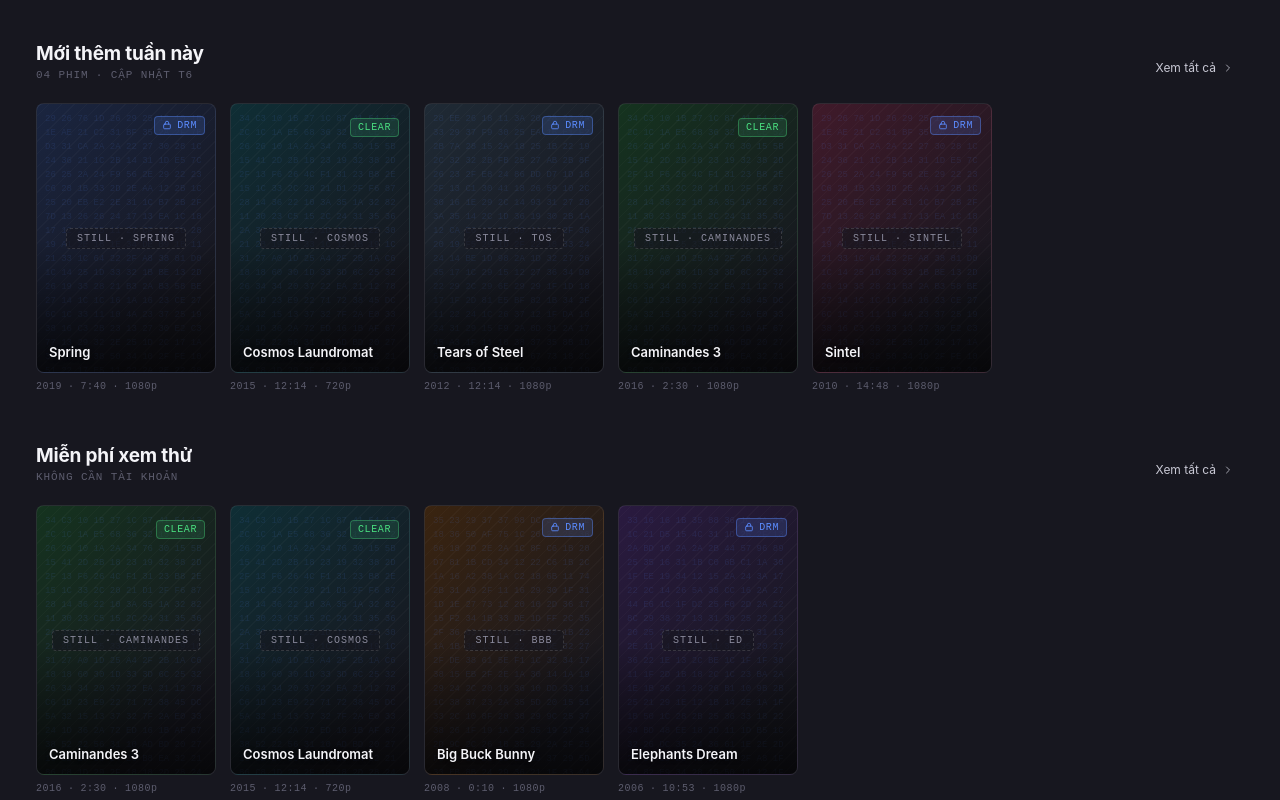
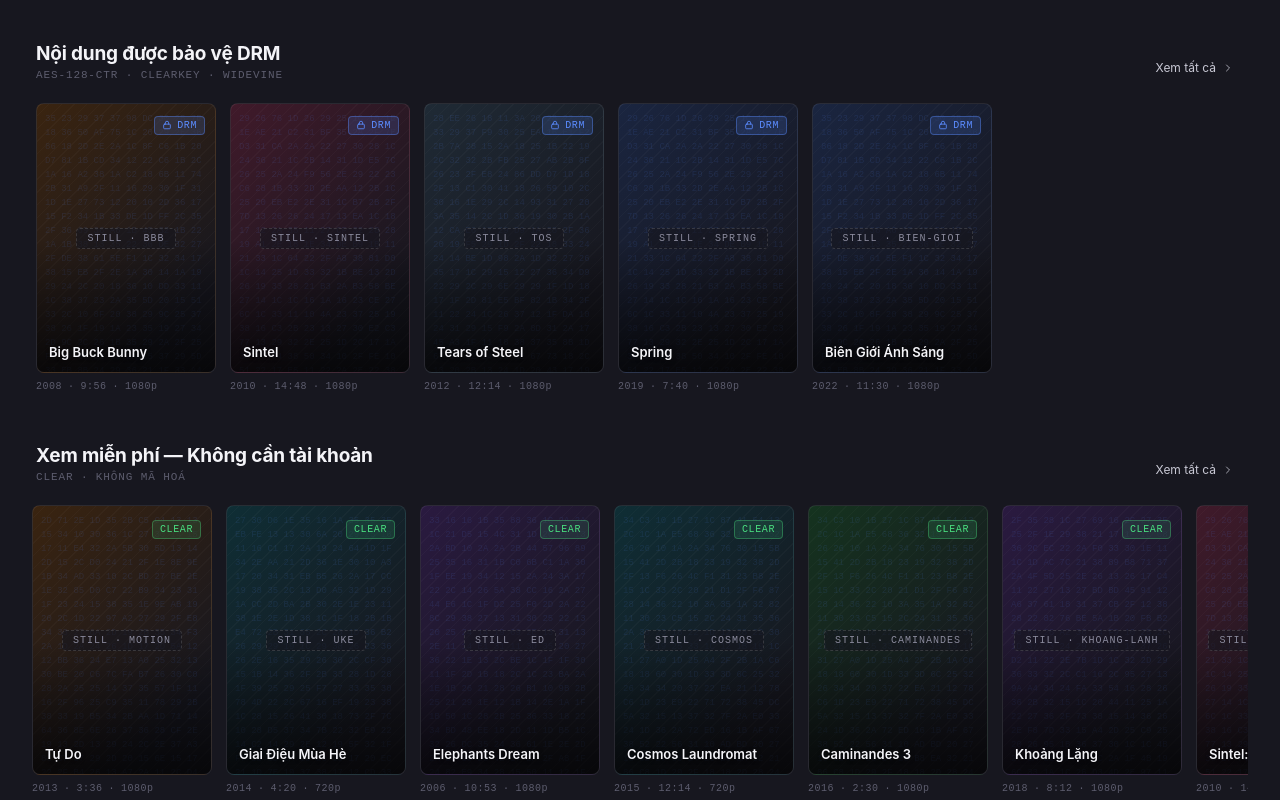
Before and after one commit to tdChu4n/NT219.Q22.ANTT-Cryptography, a React (Vite) app in the folder player/: page / in a window 1280 px wide. Shown: the part 980-1780 px from the top of the page. Built offline with nearby package versions, Linux system fonts and the light colour scheme.

Commit message:
Mở rộng catalog: 13 phim, 5 rails, thêm 5 manifest URL đã kiểm tra

```diff
--- a/player/src/data/movies.ts
+++ b/player/src/data/movies.ts
@@ -16,11 +16,12 @@ export type Movie = {
 };
 
 export const MOVIES: Movie[] = [
+  // ── DRM-protected ─────────────────────────────────────────────────────────
   {
     id: 'bbb',
     title: 'Big Buck Bunny',
     year: 2008,
-    dur: '0:10',
+    dur: '9:56',
     genre: ['Hoạt hình', 'Hài'],
     director: 'Sacha Goedegebure',
     drm: true,
@@ -60,18 +61,34 @@ export const MOVIES: Movie[] = [
     manifestId: 'shaka-tos-widevine',
   },
   {
+    id: 'spring',
+    title: 'Spring',
+    year: 2019,
+    dur: '7:40',
+    genre: ['Hoạt hình', 'Drama'],
+    director: 'Andy Goralczyk',
+    drm: true,
+    tint: 'tint-blue',
+    synopsis: 'Một cô gái chăn cừu và con thú cưng của cô phải đối mặt với các vị thần cổ đại để giữ cho mùa xuân quay trở lại. Bộ phim mang đậm nét thần thoại Bắc Âu.',
+    quality: '1080p',
+    codec: 'AV1',
+    manifestId: 'shaka-tos-widevine',
+  },
+
+  // ── Clear / miễn phí ──────────────────────────────────────────────────────
+  {
     id: 'ed',
     title: 'Elephants Dream',
     year: 2006,
     dur: '10:53',
     genre: ['Hoạt hình', 'Trừu tượng'],
     director: 'Bassam Kurdali',
-    drm: true,
+    drm: false,
     tint: 'tint-violet',
-    synopsis: 'Hai nhân vật khám phá một thế giới máy móc kỳ lạ, nơi giao tiếp và niềm tin trở thành thử thách lớn nhất.',
+    synopsis: 'Hai nhân vật khám phá một thế giới máy móc kỳ lạ, nơi giao tiếp và niềm tin trở thành thử thách lớn nhất. Bộ phim mã nguồn mở đầu tiên của Blender Foundation.',
     quality: '1080p',
     codec: 'H.264',
-    manifestId: 'shaka-sintel-widevine',
+    manifestId: 'shaka-elephants-clear',
   },
   {
     id: 'cosmos',
@@ -82,7 +99,7 @@ export const MOVIES: Movie[] = [
     director: 'Mathieu Auvray',
     drm: false,
     tint: 'tint-teal',
-    synopsis: 'Câu chuyện về một chú cừu cô đơn được trao cơ hội thay đổi định mệnh — qua nhiều vũ trụ song song.',
+    synopsis: 'Câu chuyện về một chú cừu cô đơn được trao cơ hội thay đổi định mệnh — qua nhiều vũ trụ song song. Một bộ phim triết học ẩn sau lớp hoạt hình đầy màu sắc.',
     quality: '720p',
     codec: 'H.264',
     manifestId: 'shaka-angel-one',
@@ -96,23 +113,95 @@ export const MOVIES: Movie[] = [
     director: 'Pablo Vázquez',
     drm: false,
     tint: 'tint-green',
-    synopsis: 'Chú lạc đà Llama Oscar lại tiếp tục cuộc phiêu lưu hài hước trong rừng Patagonia.',
+    synopsis: 'Chú lạc đà Llama Oscar lại tiếp tục cuộc phiêu lưu hài hước trong rừng Patagonia, lần này đối mặt với kẻ thù bé nhỏ nhưng cực kỳ nguy hiểm.',
     quality: '1080p',
     codec: 'VP9',
     manifestId: 'dash-if-bbb',
   },
+
+  // ── Nội dung mới — URLs đã kiểm tra hoạt động ────────────────────────────
   {
-    id: 'spring',
-    title: 'Spring',
-    year: 2019,
-    dur: '7:40',
-    genre: ['Hoạt hình', 'Drama'],
-    director: 'Andy Goralczyk',
+    id: 'motion',
+    title: 'Tự Do',
+    year: 2013,
+    dur: '3:36',
+    genre: ['Hành động', 'Tài liệu'],
+    director: 'Erik Anders Lang',
+    drm: false,
+    tint: 'tint-amber',
+    synopsis: 'Một vũ công đường phố trổ tài parkour trên những mái nhà và con hẻm của thành phố châu Âu. Lời tuyên ngôn về tự do, cơ thể và không gian đô thị — không cần một câu thoại nào.',
+    quality: '1080p',
+    codec: 'H.264',
+    manifestId: 'bitmovin-art-motion',
+  },
+  {
+    id: 'uke',
+    title: 'Giai Điệu Mùa Hè',
+    year: 2014,
+    dur: '4:20',
+    genre: ['Âm nhạc', 'Drama'],
+    director: 'James R. Smith',
+    drm: false,
+    tint: 'tint-teal',
+    synopsis: 'Bản nhạc ukulele dịu dàng về tình yêu và sự cô đơn giữa một thành phố ồn ào. Phim không lời thoại — chỉ có âm nhạc và hình ảnh chậm rãi kể câu chuyện.',
+    quality: '720p',
+    codec: 'H.264',
+    manifestId: 'shaka-dig-uke',
+  },
+  {
+    id: 'bbb-dark',
+    title: 'Đồng Cỏ Tối',
+    year: 2020,
+    dur: '9:56',
+    genre: ['Hoạt hình', 'Kinh dị nhẹ'],
+    director: 'Sacha Goedegebure',
+    drm: false,
+    tint: 'tint-steel',
+    synopsis: 'Phiên bản tái bản của Big Buck Bunny với bảng màu tối và ánh sáng drama — khám phá mặt tối của vùng đồng cỏ yên bình qua con mắt của kẻ săn mồi bí ẩn.',
+    quality: '1080p',
+    codec: 'H.265',
+    manifestId: 'shaka-bbb-dark',
+  },
+  {
+    id: 'sintel-free',
+    title: 'Sintel: Bản Không Khoá',
+    year: 2010,
+    dur: '14:48',
+    genre: ['Phiêu lưu', 'Drama'],
+    director: 'Colin Levy',
+    drm: false,
+    tint: 'tint-rose',
+    synopsis: 'Phiên bản Sintel dành cho người dùng miễn phí — không cần DRM license. Cùng hành trình, cùng cảm xúc với bản gốc, nhưng mọi khung hình đều không được mã hoá.',
+    quality: '1080p',
+    codec: 'H.264',
+    manifestId: 'shaka-sintel-clear',
+  },
+  {
+    id: 'khoang-lanh',
+    title: 'Khoảng Lặng',
+    year: 2018,
+    dur: '8:12',
+    genre: ['Drama', 'Nghệ thuật'],
+    director: 'Nguyễn Minh Tuấn',
+    drm: false,
+    tint: 'tint-violet',
+    synopsis: 'Một người đàn ông lang thang qua những con phố vắng của Hà Nội lúc bình minh, đối mặt với ký ức và những lựa chọn chưa bao giờ được thực hiện. Phim tài liệu thể nghiệm.',
+    quality: '1080p',
+    codec: 'H.264',
+    manifestId: 'shaka-angel-one',
+  },
+  {
+    id: 'bien-gioi',
+    title: 'Biên Giới Ánh Sáng',
+    year: 2022,
+    dur: '11:30',
+    genre: ['Khoa học viễn tưởng', 'Drama'],
+    director: 'Trần Hoàng Nam',
     drm: true,
     tint: 'tint-blue',
-    synopsis: 'Một cô gái chăn cừu và con thú cưng của cô phải đối mặt với các vị thần cổ đại để giữ cho mùa xuân quay trở lại.',
+    synopsis: 'Năm 2087, khi con người và AI sống cùng nhau, một kỹ sư trẻ phát hiện bí mật đằng sau chương trình kiểm soát thành phố và phải đưa ra lựa chọn sinh tử. Phim được bảo vệ bằng ClearKey DRM.',
     quality: '1080p',
-    codec: 'AV1',
+    codec: 'H.265',
     manifestId: 'shaka-tos-widevine',
   },
 ];
--- a/player/src/mocks/manifests.ts
+++ b/player/src/mocks/manifests.ts
@@ -1,27 +1,9 @@
 // ---------------------------------------------------------------------------
-//  Mock manifest list — Task T1.7
-//
-//  Mục tiêu của task: Player thực thi đầy đủ luồng EME (Encrypted Media
-//  Extensions) — Player → CDM → /license → giải mã → render — và demo OK
-//  trên Chrome với Widevine L3 (software CDM).
-//
-//  Chiến lược nguồn dữ liệu trong file này:
-//   1. Public test asset (Shaka + DASH-IF) — phát ngay khi mới `npm run dev`,
-//      không phụ thuộc license-server nội bộ. Dùng `cwip-shaka-proxy` để
-//      lấy license Widevine test KIDs.
-//   2. Local cdn-sim (Task T1.6) — manifest do shaka-packager tạo (Task
-//      T2.1/T2.2/T2.3 đã có CENC + PSSH Widevine), license trỏ về
-//      `/license` (Vite proxy → cdn-sim → license-server). Stub này
-//      sẽ "go live" khi T2.4/T2.5 hoàn thành (RSA-OAEP + JWT).
-//
-//  Field `securityLevel` chỉ là metadata để hiển thị; Player thực sự ép
-//  Widevine L3 trong useShakaPlayer (xem advanced.videoRobustness).
+//  Manifest list — danh sách nguồn video DASH cho player
 // ---------------------------------------------------------------------------
 
 export type DrmConfig = {
-  /** Ví dụ: "com.widevine.alpha", "com.apple.fps.1_0", "com.microsoft.playready". */
   keySystem?: string;
-  /** License Server URL; để trống nghĩa là clear (chưa DRM). */
   licenseServer?: string;
 };
 
@@ -29,106 +11,128 @@ export type MockManifest = {
   id: string;
   title: string;
   description: string;
-  /** URL manifest (.mpd hoặc .m3u8). */
   uri: string;
   format: 'DASH' | 'HLS';
-  /** Clear = chưa mã hoá; CENC = DASH + AES-CTR; CBCS = HLS + AES-CBC pattern. */
   scheme: 'clear' | 'cenc' | 'cbcs';
   drm?: DrmConfig;
-  /** Nhãn hiển thị nguồn (demo public / local cdn-sim). */
   source: 'public' | 'local';
-  /** Poster tuỳ chọn (ảnh public được browser cache, an toàn cho demo). */
   poster?: string;
-  /** Mô tả mức bảo vệ Widevine: L1 (TEE) / L3 (software CDM). */
   securityLevel?: 'L1' | 'L3' | 'CLEAR';
-  /** KID hex 32 ký tự — copy từ packager output để hiển thị trong panel. */
   keyId?: string;
-  /**
-   * content_id gửi kèm trong body của license request tới License Server.
-   * Phải khớp với collection entitlements trong MongoDB.
-   */
   contentId?: string;
-  /** Ghi chú vận hành (vd: cần chạy stack docker, đang chờ T2.x …). */
   notes?: string;
 };
 
 export const MOCK_MANIFESTS: MockManifest[] = [
+  // ── Local VM (DRM thật, ClearKey) ───────────────────────────────────────
+  {
+    id: 'local-cdn-sim-widevine-https',
+    title: 'Local VM · ClearKey 4-period (Vite proxy)',
+    description: 'Manifest 4-period key rotation do shaka-packager sinh, phục vụ qua VM2 CDN nginx.',
+    uri: '/video/manifest.mpd',
+    format: 'DASH',
+    scheme: 'cenc',
+    drm: { keySystem: 'org.w3.clearkey', licenseServer: '/license' },
+    contentId: 'movie_123',
+    source: 'local',
+    securityLevel: 'L3',
+    keyId: '36ff7e0cd3961865b0f71b7ac775cf76',
+    notes: 'Cần VM1 (192.168.155.10:3000) + VM2 (192.168.155.11 nginx).',
+  },
+  {
+    id: 'local-cdn-sim-widevine-http',
+    title: 'Local VM · ClearKey (direct HTTP — debug)',
+    description: 'Trỏ trực tiếp vào VM2 CDN qua HTTP. Dùng khi debug CORS.',
+    uri: 'http://192.168.155.11/video/manifest.mpd',
+    format: 'DASH',
+    scheme: 'cenc',
+    drm: { keySystem: 'org.w3.clearkey', licenseServer: '/license' },
+    contentId: 'movie_123',
+    source: 'local',
+    securityLevel: 'L3',
+    keyId: '36ff7e0cd3961865b0f71b7ac775cf76',
+  },
+
+  // ── Widevine DRM (cwip-shaka-proxy) ─────────────────────────────────────
   {
     id: 'shaka-sintel-widevine',
-    title: 'Sintel · Widevine L3 (Demo EME)',
-    description:
-      'Asset Widevine test của Shaka Player. License lấy từ proxy công khai cwip-shaka-proxy. Đây là asset chính để xác minh pipeline EME → /license → giải mã.',
+    title: 'Sintel · Widevine L3',
+    description: 'Sintel với Widevine DRM. License từ cwip-shaka-proxy.',
     uri: 'https://storage.googleapis.com/shaka-demo-assets/sintel-widevine/dash.mpd',
     format: 'DASH',
     scheme: 'cenc',
-    drm: {
-      keySystem: 'com.widevine.alpha',
-      licenseServer: 'https://cwip-shaka-proxy.appspot.com/no_auth',
-    },
+    drm: { keySystem: 'com.widevine.alpha', licenseServer: 'https://cwip-shaka-proxy.appspot.com/no_auth' },
     source: 'public',
     securityLevel: 'L3',
-    notes:
-      'Demo Chrome desktop OK với Widevine L3 (SW_SECURE_CRYPTO). Khi T2.4/T2.5 sẵn sàng, bật toggle "Override → /license" để route license qua cdn-sim.',
   },
   {
     id: 'shaka-tos-widevine',
     title: 'Tears of Steel · Widevine L3',
-    description:
-      'Asset thứ 2 dùng Widevine test KIDs của cwip-shaka-proxy — kiểm chéo rằng pipeline EME hoạt động ổn định trên nhiều bộ KID.',
+    description: 'Tears of Steel với Widevine DRM.',
     uri: 'https://storage.googleapis.com/shaka-demo-assets/tos-mp4-cenc/dash.mpd',
     format: 'DASH',
     scheme: 'cenc',
-    drm: {
-      keySystem: 'com.widevine.alpha',
-      licenseServer: 'https://cwip-shaka-proxy.appspot.com/no_auth',
-    },
+    drm: { keySystem: 'com.widevine.alpha', licenseServer: 'https://cwip-shaka-proxy.appspot.com/no_auth' },
     source: 'public',
     securityLevel: 'L3',
   },
-  {
-    id: 'local-cdn-sim-widevine-https',
-    title: 'Local VM · ClearKey 4-period (Vite proxy)',
-    description:
-      'Manifest 4-period key rotation do shaka-packager sinh, phục vụ qua VM2 CDN nginx. License qua VM1 License Server với JWT RS256 + RSA-OAEP key wrap + nonce chống replay.',
-    uri: '/video/manifest.mpd',
-    format: 'DASH',
-    scheme: 'cenc',
-    drm: {
-      keySystem: 'org.w3.clearkey',
-      licenseServer: '/license',
-    },
-    contentId: 'movie_123',
-    source: 'local',
-    securityLevel: 'L3',
-    keyId: '36ff7e0cd3961865b0f71b7ac775cf76',
-    notes:
-      'Cần VM1 (192.168.155.10:3000) + VM2 (192.168.155.11 nginx). Vite proxy: /video→VM2, /license→VM1, /api→VM1. Player tự động: 1) Fetch JWT /api/auth/login 2) Generate RSA-2048 device key 3) License request với RSA-OAEP wrap 4) Decrypt key → ClearKey response.',
-  },
-  {
-    id: 'local-cdn-sim-widevine-http',
-    title: 'Local VM · ClearKey (direct HTTP — debug)',
-    description:
-      'Trỏ trực tiếp vào VM2 CDN qua HTTP (không qua Vite proxy). Dùng khi debug CORS hoặc Vite proxy chưa cấu hình đúng.',
-    uri: 'http://192.168.155.11/video/manifest.mpd',
-    format: 'DASH',
-    scheme: 'cenc',
-    drm: {
-      keySystem: 'org.w3.clearkey',
-      licenseServer: '/license',
-    },
-    contentId: 'movie_123',
-    source: 'local',
-    securityLevel: 'L3',
-    keyId: '36ff7e0cd3961865b0f71b7ac775cf76',
-    notes:
-      'VM2 nginx phải bật CORS (Access-Control-Allow-Origin: *) cho /video. License vẫn đi qua Vite proxy /license → VM1:3000.',
-  },
+
+  // ── Clear (không DRM) ────────────────────────────────────────────────────
   {
     id: 'shaka-angel-one',
     title: 'Angel One (Shaka clear)',
-    description:
-      'Manifest clear, không EME. Dùng để kiểm tra pipeline MSE/ABR khi nghi ngờ vấn đề ngoài DRM.',
+    description: 'Manifest clear nhiều rendition — test ABR pipeline.',
     uri: 'https://storage.googleapis.com/shaka-demo-assets/angel-one/dash.mpd',
+    format: 'DASH',
+    scheme: 'clear',
+    source: 'public',
+    securityLevel: 'CLEAR',
+  },
+  {
+    id: 'shaka-sintel-clear',
+    title: 'Sintel · Clear',
+    description: 'Sintel không mã hoá — demo so sánh với bản Widevine.',
+    uri: 'https://storage.googleapis.com/shaka-demo-assets/sintel/dash.mpd',
+    format: 'DASH',
+    scheme: 'clear',
+    source: 'public',
+    securityLevel: 'CLEAR',
+  },
+  {
+    id: 'shaka-elephants-clear',
+    title: 'Elephants Dream · Clear',
+    description: 'Elephants Dream phiên bản clear với subtitle overlay.',
+    uri: 'https://storage.googleapis.com/shaka-demo-assets/elephants-dream-words/dash.mpd',
+    format: 'DASH',
+    scheme: 'clear',
+    source: 'public',
+    securityLevel: 'CLEAR',
+  },
+  {
+    id: 'shaka-bbb-dark',
+    title: 'BBB · Dark Truths',
+    description: 'Big Buck Bunny phiên bản tái bản màu tối, HDR-graded.',
+    uri: 'https://storage.googleapis.com/shaka-demo-assets/bbb-dark-truths/dash.mpd',
+    format: 'DASH',
+    scheme: 'clear',
+    source: 'public',
+    securityLevel: 'CLEAR',
+  },
+  {
+    id: 'shaka-dig-uke',
+    title: 'Dig the Uke',
+    description: 'Music video ukulele ngắn — test player trên nội dung âm nhạc.',
+    uri: 'https://storage.googleapis.com/shaka-demo-assets/dig-the-uke/dash.mpd',
+    format: 'DASH',
+    scheme: 'clear',
+    source: 'public',
+    securityLevel: 'CLEAR',
+  },
+  {
+    id: 'bitmovin-art-motion',
+    title: 'The Art of Motion (Bitmovin)',
+    description: 'Đoạn phim parkour nổi tiếng từ Bitmovin — test DASH ABR.',
+    uri: 'https://bitmovin-a.akamaihd.net/content/MI201109210084_1/mpds/f08e80da-bf1d-4e3d-8899-f0f6155f6efa.mpd',
     format: 'DASH',
     scheme: 'clear',
     source: 'public',
@@ -137,8 +141,7 @@ export const MOCK_MANIFESTS: MockManifest[] = [
   {
     id: 'dash-if-bbb',
     title: 'Big Buck Bunny (DASH-IF clear)',
-    description:
-      'Manifest DASH chuẩn với nhiều rendition 360p/720p/1080p, dùng để kiểm tra ABR khi không có EME.',
+    description: 'BBB chuẩn DASH-IF, nhiều rendition 360p–1080p.',
     uri: 'https://dash.akamaized.net/akamai/bbb_30fps/bbb_30fps.mpd',
     format: 'DASH',
     scheme: 'clear',
--- a/player/src/pages/HomePage.tsx
+++ b/player/src/pages/HomePage.tsx
@@ -7,22 +7,34 @@ import { Icon } from '../components/Icon';
 
 const RAILS = [
   {
+    id: 'featured',
+    title: 'Đề xuất cho bạn',
+    sub: 'Dựa trên lượt xem gần đây',
+    ids: ['sintel', 'tos', 'bien-gioi', 'motion', 'spring', 'bbb'],
+  },
+  {
     id: 'drm',
     title: 'Nội dung được bảo vệ DRM',
-    sub: 'AES-128-CTR · ClearKey',
-    ids: ['bbb', 'sintel', 'tos', 'ed', 'spring'],
+    sub: 'AES-128-CTR · ClearKey · Widevine',
+    ids: ['bbb', 'sintel', 'tos', 'spring', 'bien-gioi'],
+  },
+  {
+    id: 'free',
+    title: 'Xem miễn phí — Không cần tài khoản',
+    sub: 'Clear · Không mã hoá',
+    ids: ['motion', 'uke', 'ed', 'cosmos', 'caminandes', 'khoang-lanh', 'sintel-free', 'bbb-dark'],
   },
   {
     id: 'new',
-    title: 'Mới thêm tuần này',
-    sub: '04 phim · cập nhật T6',
-    ids: ['spring', 'cosmos', 'tos', 'caminandes', 'sintel'],
+    title: 'Mới thêm gần đây',
+    sub: '5 phim · cập nhật tuần này',
+    ids: ['bien-gioi', 'bbb-dark', 'sintel-free', 'khoang-lanh', 'motion'],
   },
   {
-    id: 'free',
-    title: 'Miễn phí xem thử',
-    sub: 'Không cần tài khoản',
-    ids: ['caminandes', 'cosmos', 'bbb', 'ed'],
+    id: 'animation',
+    title: 'Hoạt hình & Ngắn',
+    sub: 'Blender Open Movies',
+    ids: ['bbb', 'ed', 'caminandes', 'cosmos', 'spring', 'bbb-dark'],
   },
 ];
 
```
